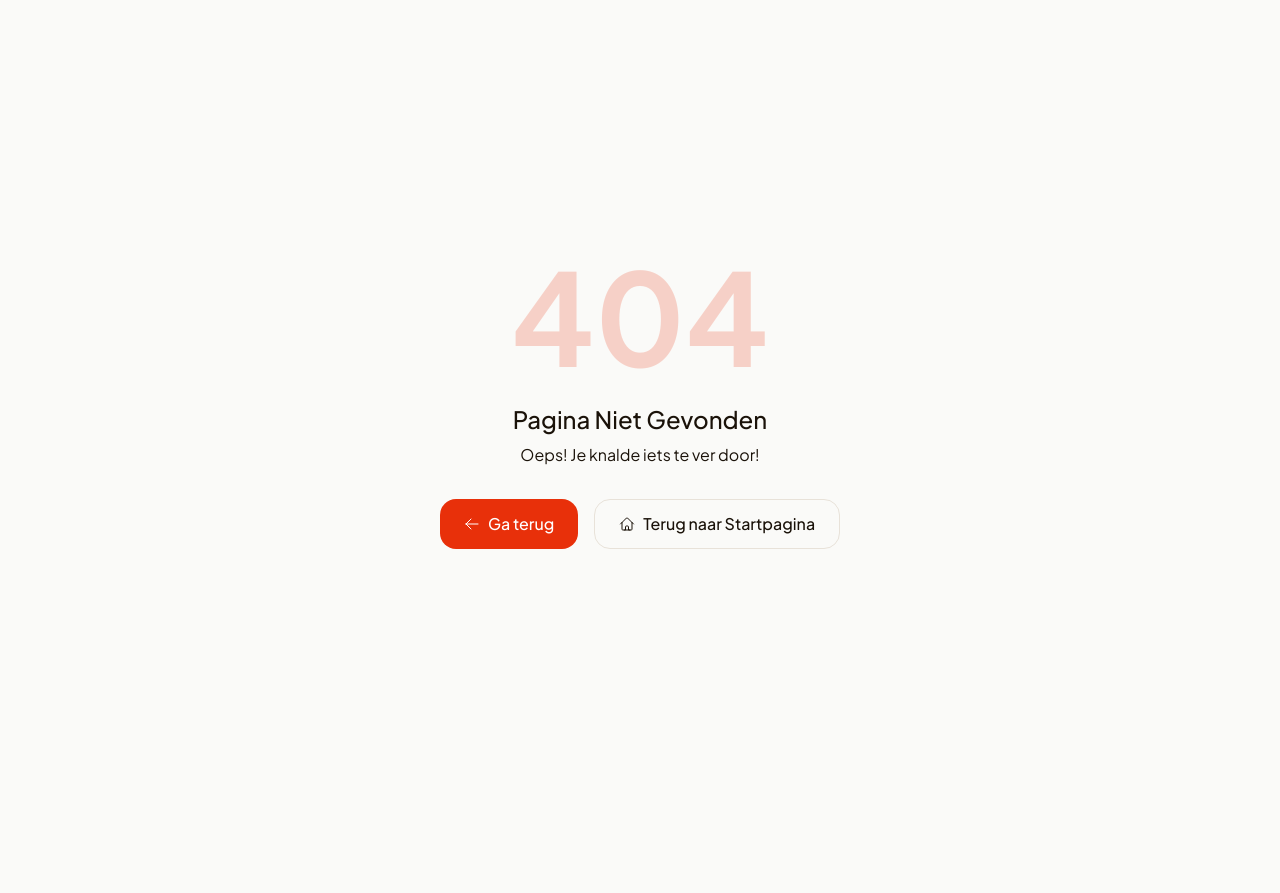
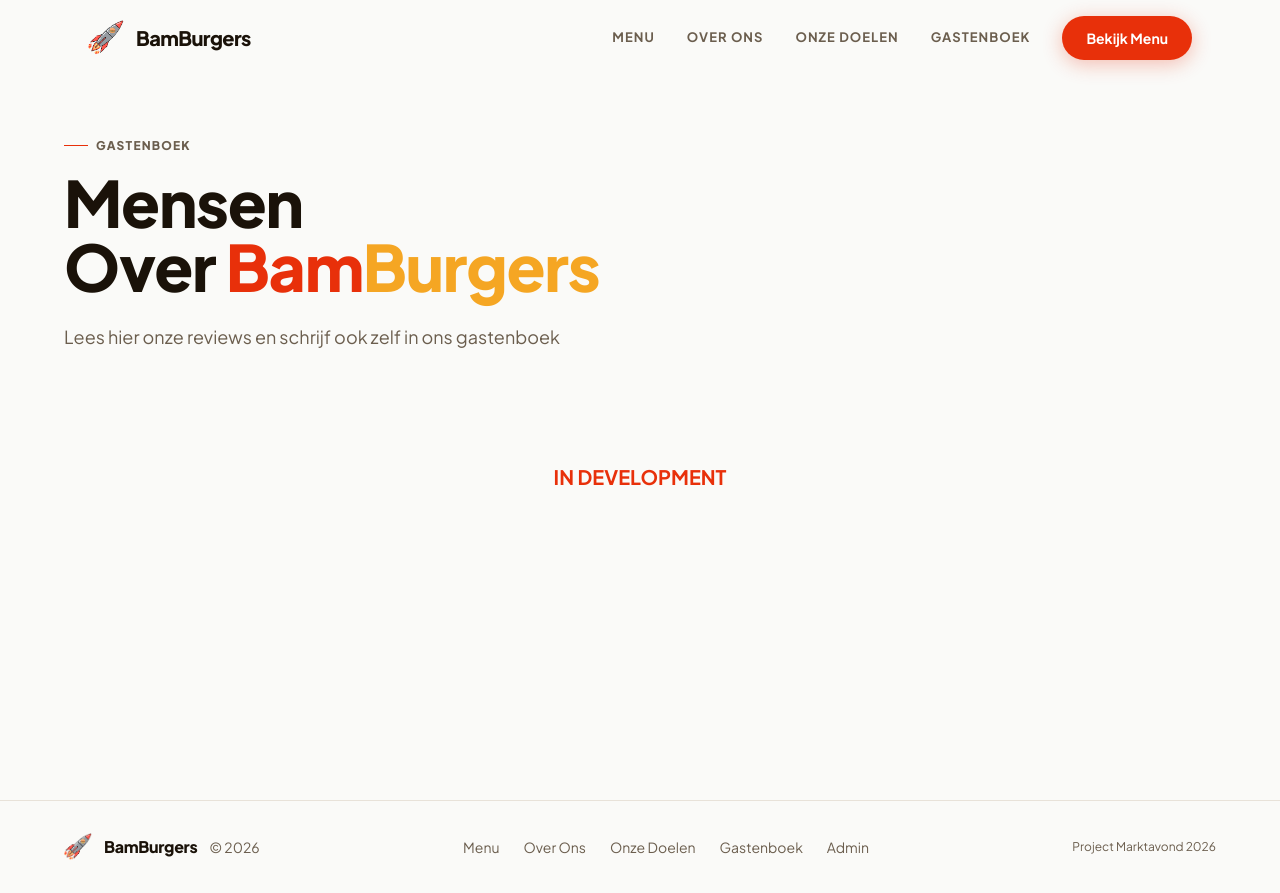
Before and after one commit to jfsgtools/marktavond-repo, a Next.js app: page /review in a window 1280 px wide. Before the commit this address had no page. Before the commit the page ends 800 px from the top, so only its background shows below. Built offline with nearby package versions, Linux system fonts and the light colour scheme.

Commit message:
add review

```diff
--- /dev/null
+++ b/src/app/review/page.tsx
@@ -0,0 +1,61 @@
+'use client';
+
+import React, { useEffect, useRef } from 'react';
+import Header from '../../components/Header';
+import Footer from '../../components/Footer';
+import AppImage from '../../components/ui/AppImage';
+import Icon from '../../components/ui/AppIcon';
+import Link from 'next/link';
+
+export default function DoelenPage() {
+      const revealRef = useRef<HTMLDivElement>(null);
+
+      useEffect(() => {
+        const observer = new IntersectionObserver(
+          (entries) => {
+            entries.forEach((entry) => {
+              if (entry.isIntersecting) {
+                entry.target.querySelectorAll('.reveal-up').forEach((el, i) => {
+                  setTimeout(() => el.classList.add('revealed'), i * 100);
+                });
+              }
+            });
+          },
+          { threshold: 0.1 }
+        );
+
+        document.querySelectorAll('[data-reveal-section]').forEach((section) => {
+          observer.observe(section);
+        });
+
+        return () => observer.disconnect();
+      }, []);
+
+    return ( <>
+        <Header forceShow />
+        <main className="min-h-screen bg-background">
+            {/* Hero */}
+            <section className="pt-32 pb-16 px-6 relative overflow-hidden" data-reveal-section>
+                <div className="max-w-6xl mx-auto relative z-10 reveal-up">
+                    <div className="mb-4">
+                        <span className="section-label inline-flex items-center gap-2">
+                            <span className="w-6 h-px bg-primary inline-block" />
+                            Gastenboek
+                        </span>
+                    </div>
+                    <h1 className=" text-display font-black text-foreground mb-6" style={{ maxWidth: '16ch' }}>
+                    Mensen<br />
+                    Over <span className="text-primary">Bam</span><span className='text-secondary'>Burgers</span>
+                    </h1>
+                    <p className=" text-muted-foreground text-lg max-w-xl leading-relaxed">
+                        Lees hier onze reviews en schrijf ook zelf in ons gastenboek
+                    </p>
+                </div>
+            </section>
+            <section data-reveal-section className="py-12 px-6">
+             <h1 className='reveal-up font-bold text-xl text-primary text-center'>IN DEVELOPMENT</h1>
+            </section>
+        </main>
+        <Footer />
+    </>);
+}
--- a/src/components/Footer.tsx
+++ b/src/components/Footer.tsx
@@ -24,6 +24,9 @@ export default function Footer() {
           <Link href="/doelen" className='text-sm font-600 text-muted-foreground hover:text-foreground transition-colors'>
             Onze Doelen
           </Link>
+          <Link href="/review" className='text-sm font-600 text-muted-foreground hover:text-foreground transition-colors'>
+            Gastenboek
+          </Link>
           <Link href="/admin-panel" className="text-sm font-600 text-muted-foreground hover:text-foreground transition-colors">
             Admin
           </Link>
--- a/src/components/Header.tsx
+++ b/src/components/Header.tsx
@@ -61,6 +61,9 @@ export default function Header({ isVisible = false, forceShow = false }: HeaderP
             <Link href="/doelen" className="nav-link-dutch text-muted-foreground hover:text-foreground transition-colors">
               Onze Doelen
             </Link>
+            <Link href="/review" className="nav-link-dutch text-muted-foreground hover:text-foreground transition-colors">
+              Gastenboek
+            </Link>
             <Link href="/menu" className="btn-primary text-sm">
               Bekijk Menu
             </Link>
@@ -107,6 +110,13 @@ export default function Header({ isVisible = false, forceShow = false }: HeaderP
             Onze Doelen
           </Link>
           <Link
+            href="/review"
+            className="nav-link-dutch text-2xl text-foreground hover:text-primary transition-colors"
+            onClick={() => setMobileOpen(false)}
+          >
+            Gastenboek
+          </Link>
+          <Link
             href="/menu"
             className="btn-primary mt-4"
             onClick={() => setMobileOpen(false)}
```
